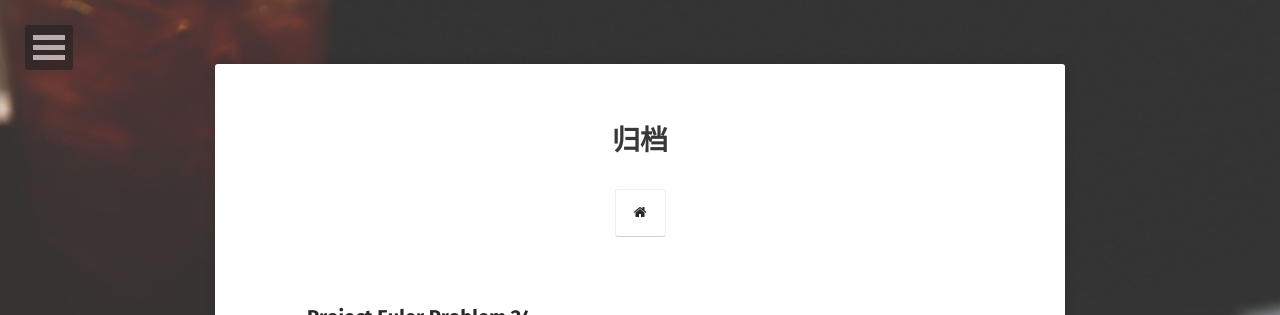
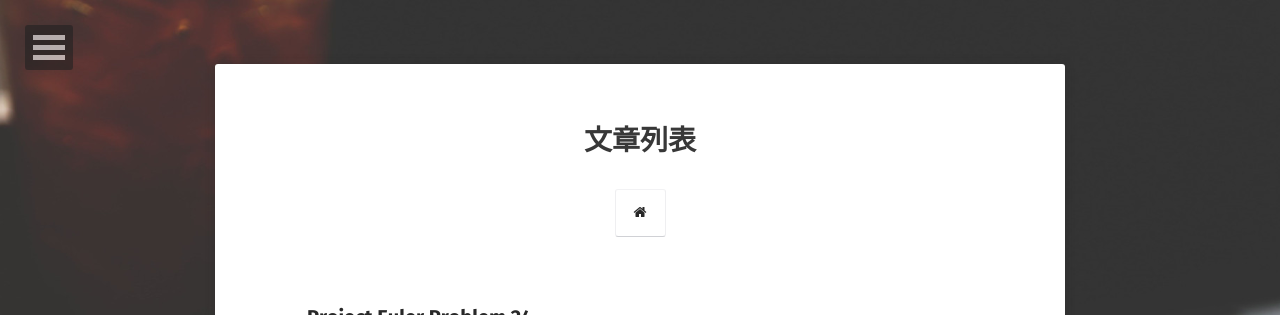
Before and after one commit to cailiu/cailiu.github.io, a Jekyll site: the page built from posts/index.md, in a window 1280 px wide. Shown: the top 315 px of the page. Built offline with Jekyll 4.4.1, drawn with Linux system fonts in a browser that asks for light colours; some web fonts are replaced.

Commit message:
Update index.md

```diff
--- a/posts/index.md
+++ b/posts/index.md
@@ -1,6 +1,6 @@
 ---
 layout: post-list
-title: 归档
+title: 文章列表
 excerpt: "文章列表"
 comments: false
 ---
```
